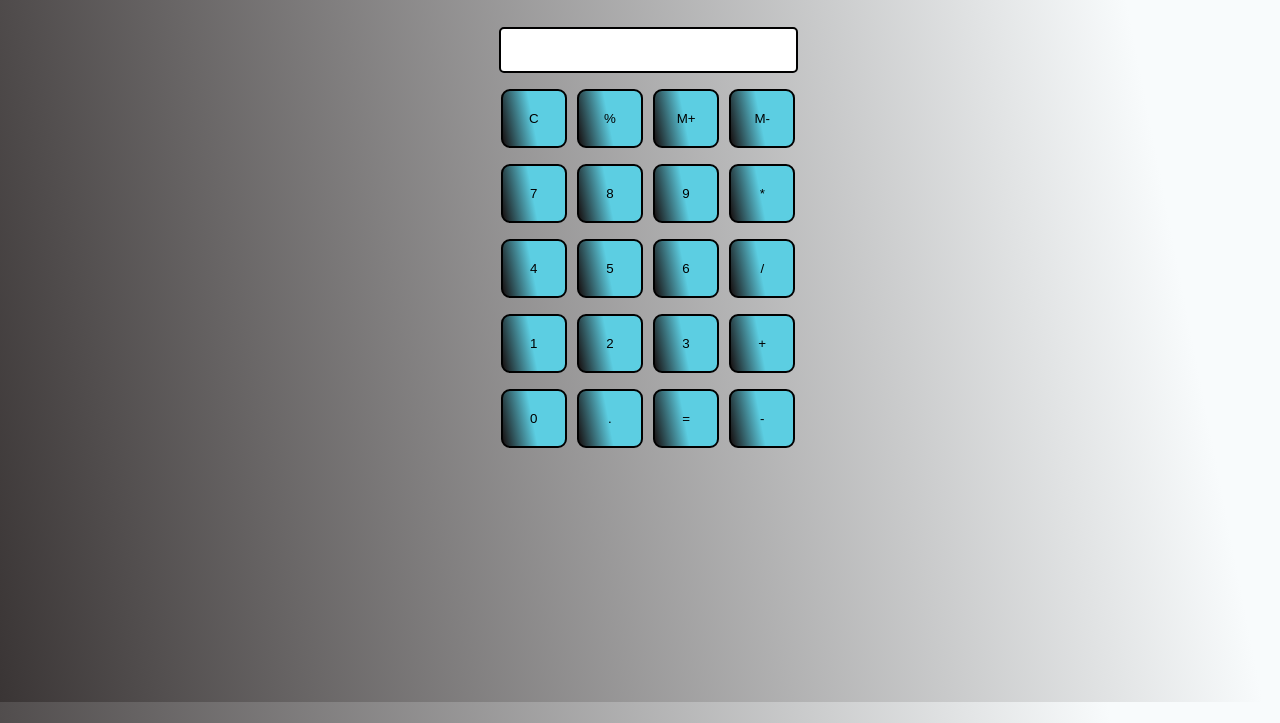
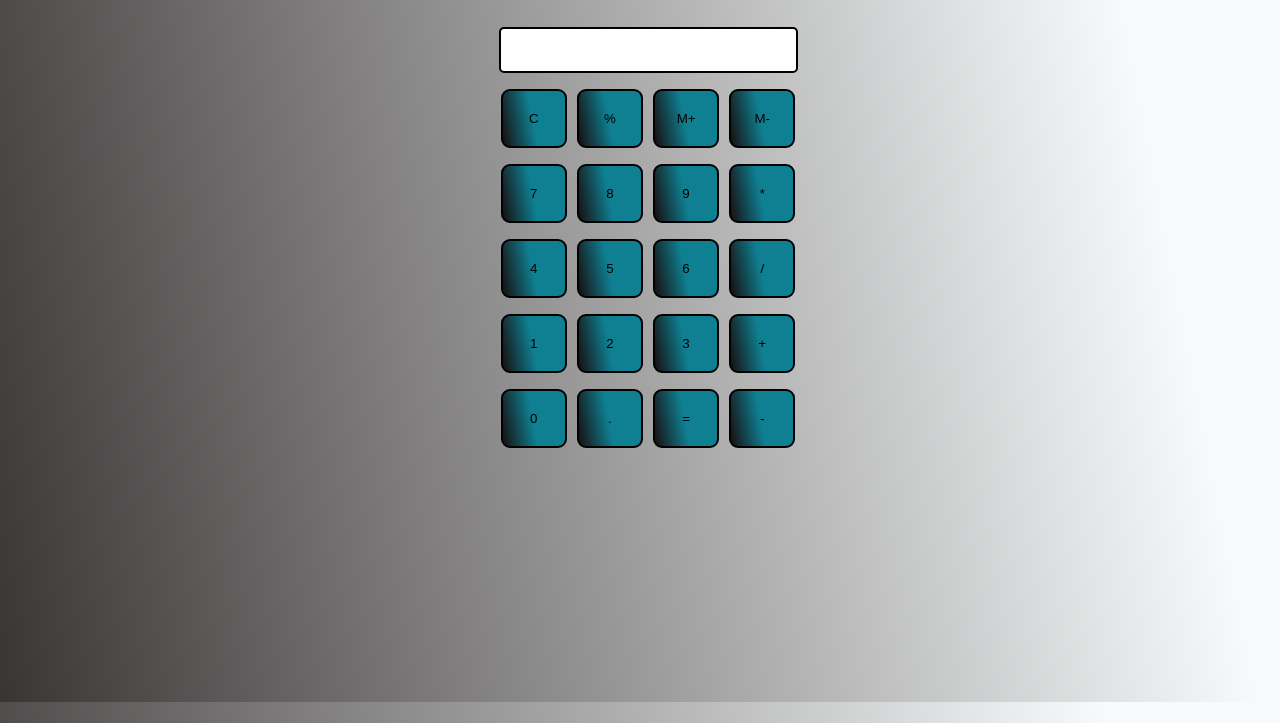
Before and after one commit to Harsh639703/Vishnoi-s-Calculator, a plain HTML site: page index.html in a window 1280 px wide. Shown: the part 98-821 px from the top of the page. Drawn offline with nearby package versions, Linux system fonts and the light colour scheme.

Commit message:
my new commit

```diff
--- a/style.css
+++ b/style.css
@@ -11,7 +11,7 @@ html,body{
     border-radius: 9px;
     cursor:pointer;
     width: 66px;
-    background-image:  linear-gradient(79deg ,#170f0f,#5ccee2 48%);
+    background-image:  linear-gradient(79deg ,#170f0f,#0f7f92 48%);
 }
 
 
```
